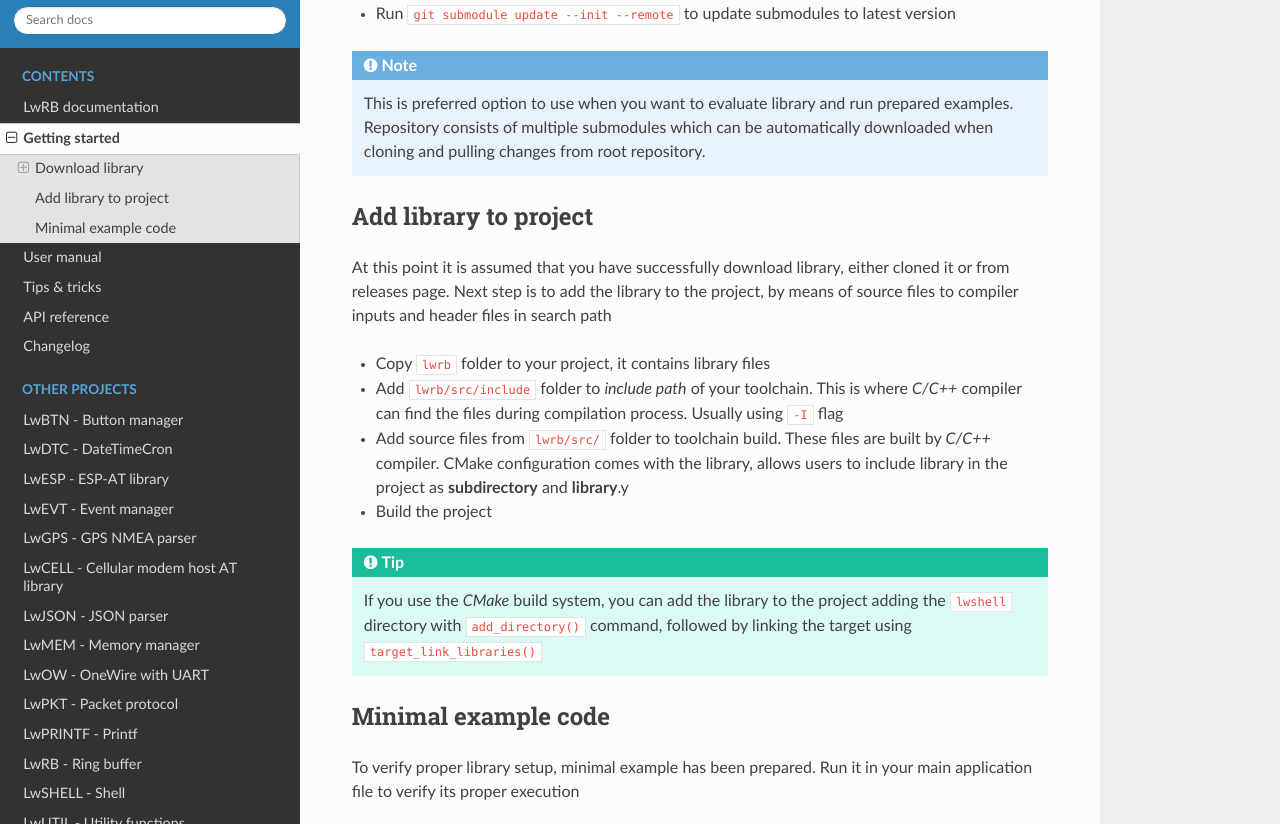
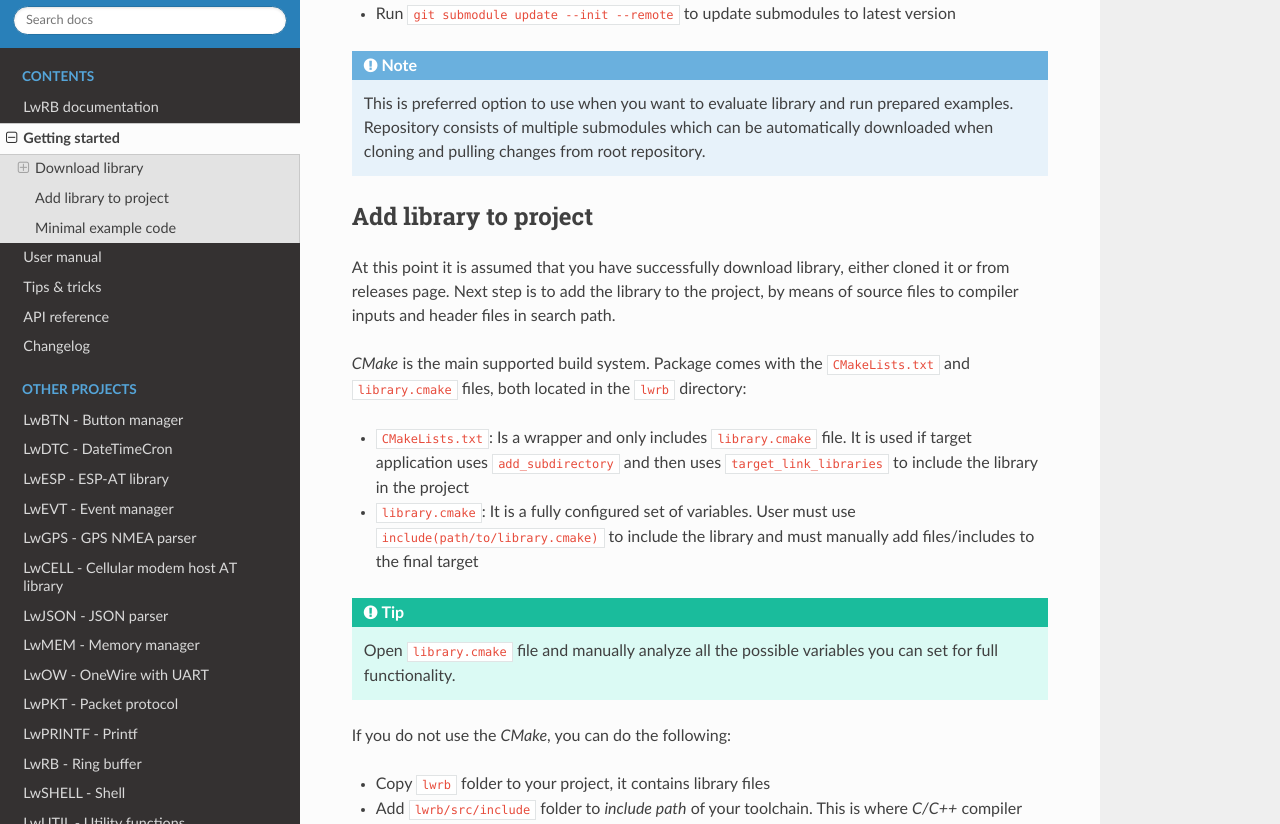
Before and after one commit to MaJerle/lwrb, a Sphinx documentation site: the page built from docs/get-started/index.rst, in a window 1280 px wide and 900 px high, scrolled down 1166 px, cut to the strip 0-824 px from the top of the window. Built offline with Sphinx 7.4.7 and the Read the Docs theme 2.0.0, drawn with Linux system fonts in a browser that asks for light colours; the version number could not be read and is left out.

Commit message:
Improve the cmake documentation

```diff
--- a/docs/get-started/index.rst
+++ b/docs/get-started/index.rst
@@ -58,16 +58,22 @@ Add library to project
 ^^^^^^^^^^^^^^^^^^^^^^
 
 At this point it is assumed that you have successfully download library, either cloned it or from releases page.
-Next step is to add the library to the project, by means of source files to compiler inputs and header files in search path
+Next step is to add the library to the project, by means of source files to compiler inputs and header files in search path.
+
+*CMake* is the main supported build system. Package comes with the ``CMakeLists.txt`` and ``library.cmake`` files, both located in the ``lwrb`` directory:
+
+* ``CMakeLists.txt``: Is a wrapper and only includes ``library.cmake`` file. It is used if target application uses ``add_subdirectory`` and then uses ``target_link_libraries`` to include the library in the project
+* ``library.cmake``: It is a fully configured set of variables. User must use ``include(path/to/library.cmake)`` to include the library and must manually add files/includes to the final target
+
+.. tip::
+    Open ``library.cmake`` file and manually analyze all the possible variables you can set for full functionality.
+
+If you do not use the *CMake*, you can do the following:
 
 * Copy ``lwrb`` folder to your project, it contains library files
 * Add ``lwrb/src/include`` folder to `include path` of your toolchain. This is where `C/C++` compiler can find the files during compilation process. Usually using ``-I`` flag
 * Add source files from ``lwrb/src/`` folder to toolchain build. These files are built by `C/C++` compiler. CMake configuration comes with the library, allows users to include library in the project as **subdirectory** and **library**.y
 * Build the project
-
-.. tip::
-    If you use the *CMake* build system, you can add the library to the project adding the ``lwshell``
-    directory with ``add_directory()`` command, followed by linking the target using ``target_link_libraries()``
 
 Minimal example code
 ^^^^^^^^^^^^^^^^^^^^
```
Also changed, not shown: 1 other file.
